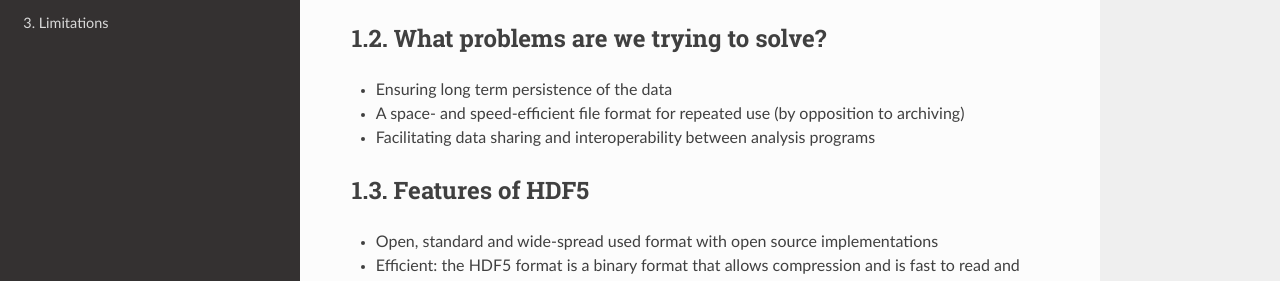
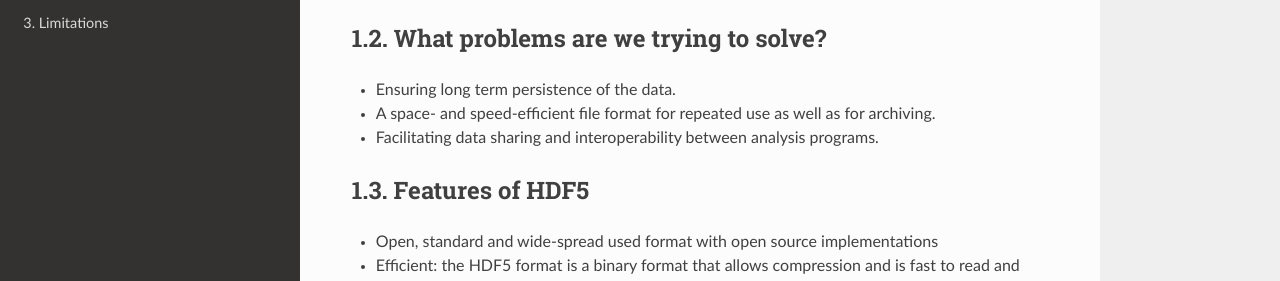
Before and after one commit to Photon-HDF5/photon-hdf5, a Sphinx documentation site: the page built from docs/intro.rst, in a window 1280 px wide and 1390 px high. Shown: the part 338-619 px from the top of the window. Built offline with Sphinx 7.4.7 and the Read the Docs theme 2.0.0, drawn with Linux system fonts in a browser that asks for light colours.

Commit message:
Update intro.rst

```diff
--- a/docs/intro.rst
+++ b/docs/intro.rst
@@ -17,9 +17,9 @@ and ns-ALEX data is supported.
 What problems are we trying to solve?
 -------------------------------------
 
--  Ensuring long term persistence of the data
--  A space- and speed-efficient file format for repeated use (by opposition to archiving)
--  Facilitating data sharing and interoperability between analysis programs
+-  Ensuring long term persistence of the data.
+-  A space- and speed-efficient file format for repeated use as well as for archiving.
+-  Facilitating data sharing and interoperability between analysis programs.
 
 Features of HDF5
 ----------------
```
